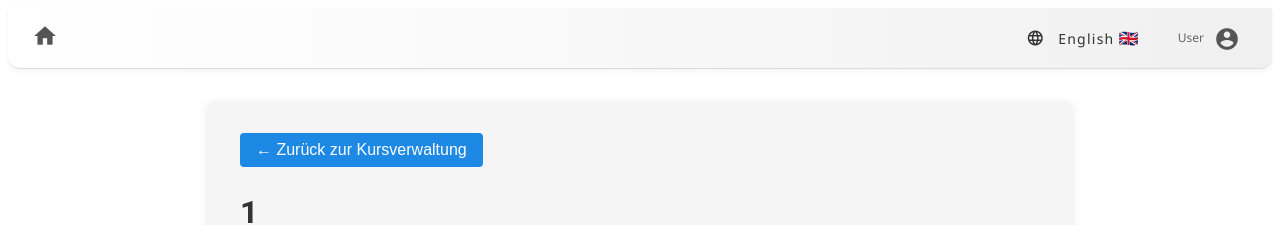
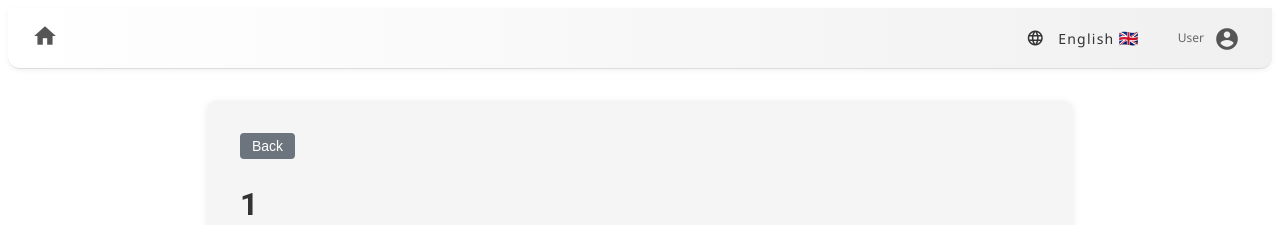
Before and after one commit to danielmnns/Programmentwurf-Advanced_Software_Engineering, an Angular app in the folder frontend/: page /admin-aufgabe/1/1 in a window 1280 px wide. Shown: the top 225 px of the page. Built offline with nearby package versions, Linux system fonts and the light colour scheme; no server answers; sample sign-in values are in the browser's storage.

Commit message:
refactor: Update back button styles and improve accessibility in admin task component

```diff
--- a/frontend/src/app/admin-aufgabe/admin-aufgabe.component.css
+++ b/frontend/src/app/admin-aufgabe/admin-aufgabe.component.css
@@ -25,19 +25,20 @@
     margin-bottom: 1rem;
   }
 
-  .btn-back {
-    background-color: #1e88e5;
-    border: none;
-    color: #fff;
-    padding: 0.5rem 1rem;
-    border-radius: 4px;
-    cursor: pointer;
-    font-size: 1rem;
-  }
+  .back-button {
+  background-color: #6c757d;
+  color: white;
+  border: none;
+  border-radius: 4px;
+  padding: 5px 12px;
+  font-size: 14px;
+  cursor: pointer;
+  transition: background-color 0.3s;
+}
 
-  .btn-back:hover {
-    opacity: 0.9;
-  }
+.back-button:hover {
+  background-color: #5a6268;
+}
 
   /* Submissions-Liste */
   .submissions-list {
--- a/frontend/src/app/admin-aufgabe/admin-aufgabe.component.html
+++ b/frontend/src/app/admin-aufgabe/admin-aufgabe.component.html
@@ -1,7 +1,9 @@
 <div class="admin-task-container">
     <!-- Zurück-Button -->
     <div class="back-button-container">
-      <button class="btn-back" (click)="navigateBack()">← Zurück zur Kursverwaltung</button>
+      <button class="back-button" (click)="navigateBack()" [attr.aria-label]="'back' | translate">
+        {{ 'back' | translate }}
+      </button>
     </div>
 
     <h1>{{ taskName }}</h1>
--- a/frontend/src/app/admin-aufgabe/admin-aufgabe.component.ts
+++ b/frontend/src/app/admin-aufgabe/admin-aufgabe.component.ts
@@ -8,6 +8,8 @@ import { MatFormFieldModule } from '@angular/material/form-field';
 import { MatInputModule } from '@angular/material/input';
 import { DomSanitizer } from '@angular/platform-browser';
 import { ActivatedRoute, Router, RouterModule } from '@angular/router';
+import { TranslatePipe } from '../pipes/translate.pipe';
+import { LanguageService } from '../services/language.service';
 
 interface Submission {
   userName: string;
@@ -35,7 +37,8 @@ interface AdminTaskDetails {
     MatButtonModule,
     MatFormFieldModule,
     MatInputModule,
-    RouterModule
+    RouterModule,
+    TranslatePipe
   ]
 })
 export class AdminAufgabeComponent implements OnInit {
@@ -58,7 +61,8 @@ export class AdminAufgabeComponent implements OnInit {
     private route: ActivatedRoute,
     private router: Router,
     private http: HttpClient,
-    private sanitizer: DomSanitizer
+    private sanitizer: DomSanitizer,
+    public languageService: LanguageService
   ) {}
 
   ngOnInit(): void {
--- a/frontend/src/app/user-aufgabe/user-aufgabe.component.ts
+++ b/frontend/src/app/user-aufgabe/user-aufgabe.component.ts
@@ -145,7 +145,8 @@ export class UserAufgabeComponent implements OnInit {
     });
   }
 
-  closeNotification() {
+  closeNotification(): void {
     this.showNotification = false;
+    this.notificationMessage = '';
   }
 }
```
